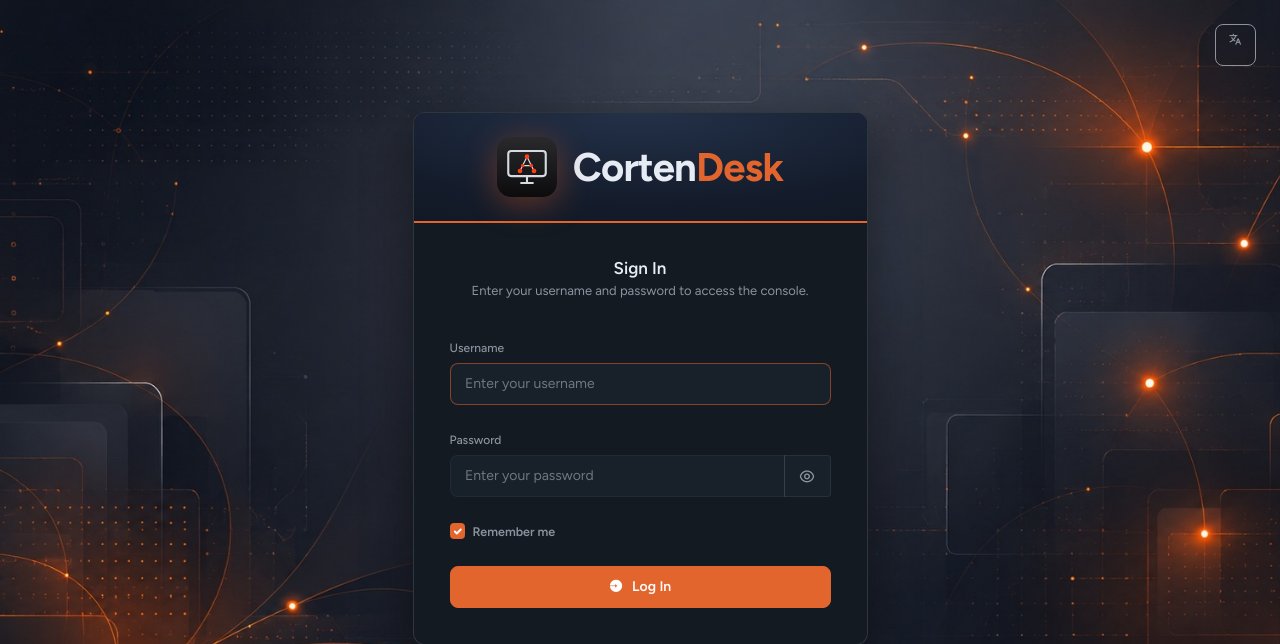
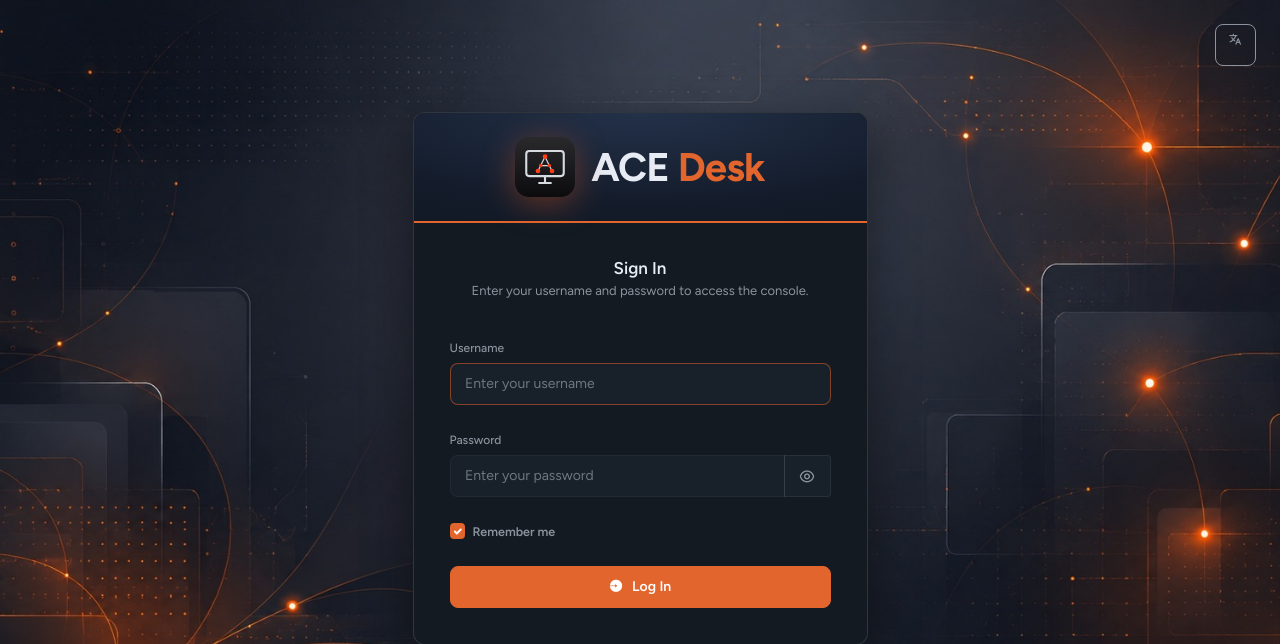
Before and after one commit to iAMatt07/ace-desk, a Laravel app: page /login in a window 1280 px wide. Shown: the top 644 px of the page. Run offline with Laravel 12, Linux system fonts and the light colour scheme; data that the repository does not hold is empty; some libraries are stand-ins or nearby versions.

Commit message:
Marca: wordmark 'ACE Desk' nas telas de login e topo
Co-Authored-By: Claude Opus 5.5 <noreply@anthropic.com>
Claude-Session: https://claude.ai/code/session_014KV3zCTF2iRPfgQqo9Hswy

```diff
--- a/resources/views/auth/email-challenge.blade.php
+++ b/resources/views/auth/email-challenge.blade.php
@@ -8,7 +8,7 @@
         <div class="card-header rd-auth-head py-3 text-center d-flex align-items-center justify-content-center">
             <a href="{{ url('/') }}" class="rd-auth-brand mb-0">
                 <img src="{{ asset('assets/images/cortendesk-sm.svg') }}" alt="ACE Desk" width="60" height="60" class="rd-auth-brand-logo">
-                <span class="rd-auth-brand-wordmark">Corten<span>Desk</span></span>
+                <span class="rd-auth-brand-wordmark">ACE <span>Desk</span></span>
             </a>
         </div>
 
--- a/resources/views/auth/invite.blade.php
+++ b/resources/views/auth/invite.blade.php
@@ -8,7 +8,7 @@
         <div class="card-header rd-auth-head py-3 text-center d-flex align-items-center justify-content-center">
             <a href="{{ url('/') }}" class="rd-auth-brand mb-0">
                 <img src="{{ asset('assets/images/cortendesk-sm.svg') }}" alt="ACE Desk" width="60" height="60" class="rd-auth-brand-logo">
-                <span class="rd-auth-brand-wordmark">Corten<span>Desk</span></span>
+                <span class="rd-auth-brand-wordmark">ACE <span>Desk</span></span>
             </a>
         </div>
 
--- a/resources/views/auth/login.blade.php
+++ b/resources/views/auth/login.blade.php
@@ -8,7 +8,7 @@
         <div class="card-header rd-auth-head py-3 text-center d-flex align-items-center justify-content-center">
             <a href="{{ url('/') }}" class="rd-auth-brand mb-0">
                 <img src="{{ asset('assets/images/cortendesk-sm.svg') }}" alt="ACE Desk" width="60" height="60" class="rd-auth-brand-logo">
-                <span class="rd-auth-brand-wordmark">Corten<span>Desk</span></span>
+                <span class="rd-auth-brand-wordmark">ACE <span>Desk</span></span>
             </a>
         </div>
 
--- a/resources/views/auth/oidc-client-result.blade.php
+++ b/resources/views/auth/oidc-client-result.blade.php
@@ -8,7 +8,7 @@
         <div class="card-header rd-auth-head py-3 text-center d-flex align-items-center justify-content-center">
             <a href="{{ url('/') }}" class="rd-auth-brand mb-0">
                 <img src="{{ asset('assets/images/cortendesk-sm.svg') }}" alt="ACE Desk" width="60" height="60" class="rd-auth-brand-logo">
-                <span class="rd-auth-brand-wordmark">Corten<span>Desk</span></span>
+                <span class="rd-auth-brand-wordmark">ACE <span>Desk</span></span>
             </a>
         </div>
 
--- a/resources/views/auth/password-request.blade.php
+++ b/resources/views/auth/password-request.blade.php
@@ -8,7 +8,7 @@
         <div class="card-header rd-auth-head py-3 text-center d-flex align-items-center justify-content-center">
             <a href="{{ url('/') }}" class="rd-auth-brand mb-0">
                 <img src="{{ asset('assets/images/cortendesk-sm.svg') }}" alt="ACE Desk" width="60" height="60" class="rd-auth-brand-logo">
-                <span class="rd-auth-brand-wordmark">Corten<span>Desk</span></span>
+                <span class="rd-auth-brand-wordmark">ACE <span>Desk</span></span>
             </a>
         </div>
 
--- a/resources/views/auth/password-reset.blade.php
+++ b/resources/views/auth/password-reset.blade.php
@@ -8,7 +8,7 @@
         <div class="card-header rd-auth-head py-3 text-center d-flex align-items-center justify-content-center">
             <a href="{{ url('/') }}" class="rd-auth-brand mb-0">
                 <img src="{{ asset('assets/images/cortendesk-sm.svg') }}" alt="ACE Desk" width="60" height="60" class="rd-auth-brand-logo">
-                <span class="rd-auth-brand-wordmark">Corten<span>Desk</span></span>
+                <span class="rd-auth-brand-wordmark">ACE <span>Desk</span></span>
             </a>
         </div>
 
--- a/resources/views/auth/two-factor-challenge.blade.php
+++ b/resources/views/auth/two-factor-challenge.blade.php
@@ -8,7 +8,7 @@
         <div class="card-header rd-auth-head py-3 text-center d-flex align-items-center justify-content-center">
             <a href="{{ url('/') }}" class="rd-auth-brand mb-0">
                 <img src="{{ asset('assets/images/cortendesk-sm.svg') }}" alt="ACE Desk" width="60" height="60" class="rd-auth-brand-logo">
-                <span class="rd-auth-brand-wordmark">Corten<span>Desk</span></span>
+                <span class="rd-auth-brand-wordmark">ACE <span>Desk</span></span>
             </a>
         </div>
 
--- a/resources/views/downloads/index.blade.php
+++ b/resources/views/downloads/index.blade.php
@@ -8,7 +8,7 @@
         <div class="card-header rd-auth-head py-3 text-center d-flex align-items-center justify-content-center">
             <a href="{{ url('/') }}" class="rd-auth-brand mb-0">
                 <img src="{{ \App\Support\Asset::url('assets/images/cortendesk-sm.svg') }}" alt="{{ __('common.cortendesk') }}" width="60" height="60" class="rd-auth-brand-logo">
-                <span class="rd-auth-brand-wordmark">Corten<span>Desk</span></span>
+                <span class="rd-auth-brand-wordmark">ACE <span>Desk</span></span>
             </a>
         </div>
 
```
